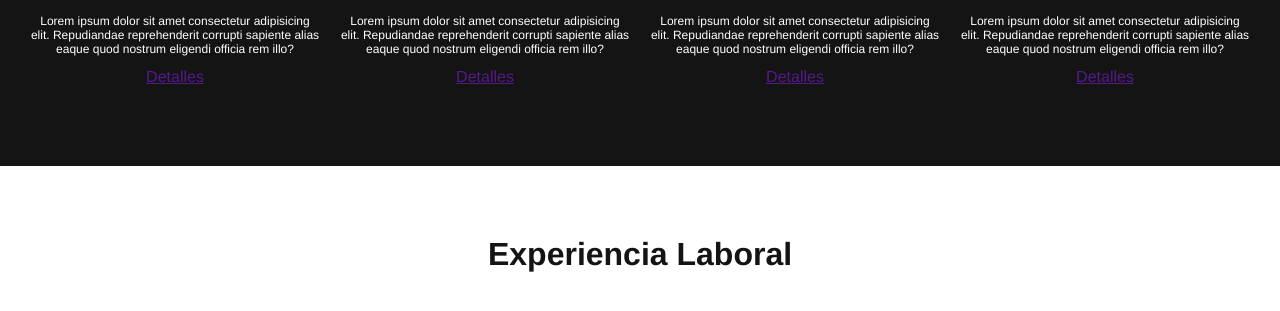
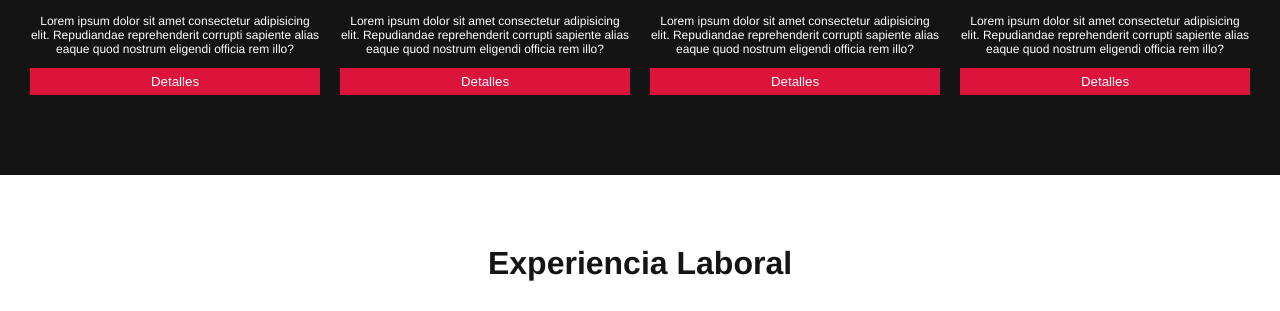
Before and after one commit to Codeme-Cursos/c1__html__css__javascript, a plain HTML site: page index.html in a window 1280 px wide. Shown: the part 786-1097 px from the top of the page. Drawn offline with Linux system fonts and the light colour scheme.

Commit message:
solving before pull

```diff
--- a/index.html
+++ b/index.html
@@ -47,7 +47,7 @@
             <h2>Práctica y mecánica</h2>
         </div>
 
-        <div class="portfolio" id="portfolio" >
+        <div class="portfolio" id="portfolio">
             <h1>Portafolio</h1>
             <div class="portfolio__cards">
 
@@ -57,7 +57,7 @@
                         <h4>Titulo</h4>
                         <p>Lorem ipsum dolor sit amet consectetur adipisicing elit. Repudiandae reprehenderit corrupti
                             sapiente alias eaque quod nostrum eligendi officia rem illo?</p>
-                        <a href="">Detalles</a>
+                        <button>Detalles</button>
                     </div>
                 </div>
 
@@ -67,7 +67,7 @@
                         <h4>Titulo</h4>
                         <p>Lorem ipsum dolor sit amet consectetur adipisicing elit. Repudiandae reprehenderit corrupti
                             sapiente alias eaque quod nostrum eligendi officia rem illo?</p>
-                        <a href="">Detalles</a>
+                        <button>Detalles</button>
                     </div>
                 </div>
 
@@ -77,7 +77,7 @@
                         <h4>Titulo</h4>
                         <p>Lorem ipsum dolor sit amet consectetur adipisicing elit. Repudiandae reprehenderit corrupti
                             sapiente alias eaque quod nostrum eligendi officia rem illo?</p>
-                        <a href="">Detalles</a>
+                        <button>Detalles</button>
                     </div>
                 </div>
 
@@ -87,7 +87,7 @@
                         <h4>Titulo</h4>
                         <p>Lorem ipsum dolor sit amet consectetur adipisicing elit. Repudiandae reprehenderit corrupti
                             sapiente alias eaque quod nostrum eligendi officia rem illo?</p>
-                        <a href="">Detalles</a>
+                        <button>Detalles</button>
                     </div>
                 </div>
 
```
